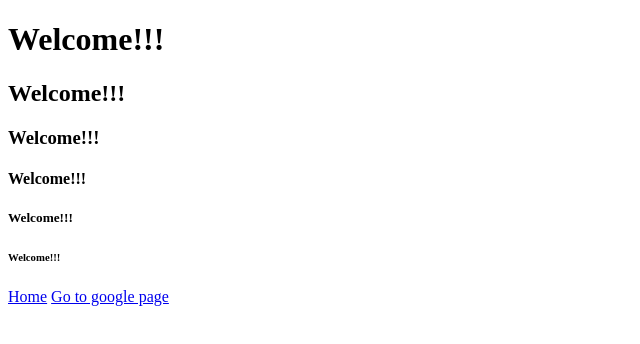
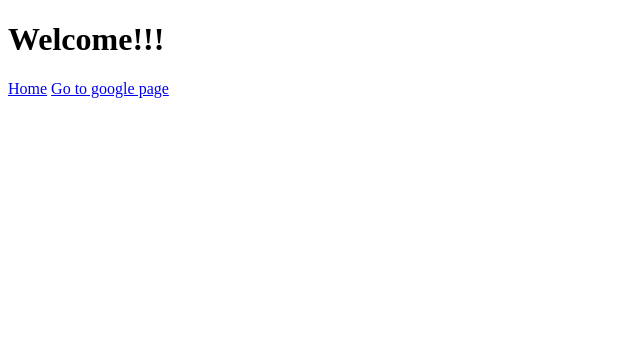
Before and after one commit to vallibalusu/Calc, a plain HTML site: page index.html in a window 1280 px wide. Shown: the whole page, without its empty margins (0-640 px from the left). Drawn offline with Linux system fonts and the light colour scheme.

Commit message:
cleaned code

```diff
--- a/index.html
+++ b/index.html
@@ -5,11 +5,6 @@
 </head>
 <body>
     <h1>Welcome!!!</h1>
-    <h2>Welcome!!!</h2>
-    <h3>Welcome!!!</h3>
-    <h4>Welcome!!!</h4>
-    <h5>Welcome!!!</h5>
-    <h6>Welcome!!!</h6>
 
     <a href="Home.html">Home</a>
     <a href="https://www.google.com/">Go to google page</a>
```
